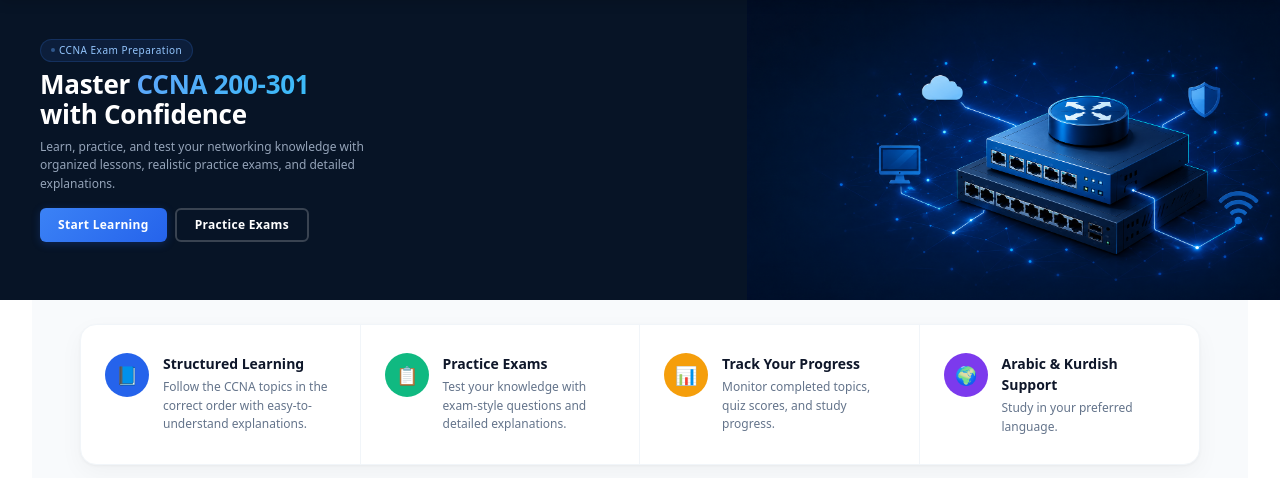
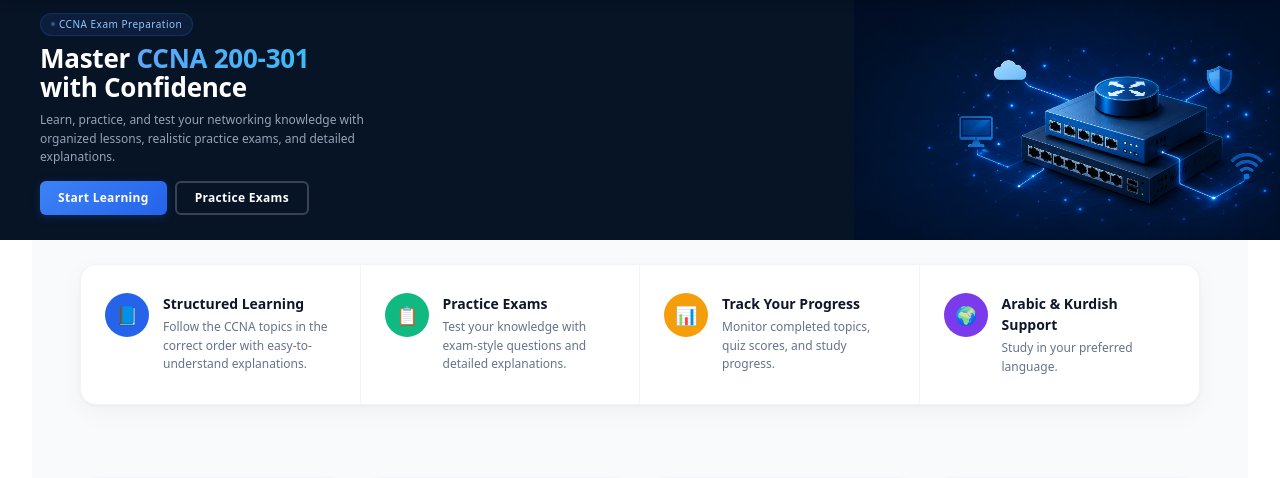
Before and after one commit to alikalary1997/NetMaster, a Django app: page / in a window 1280 px wide. Shown: the part 70-548 px from the top of the page. Run offline with Django 5.2, Linux system fonts and the light colour scheme; data comes from the database, SQL or seed files in the repository; both versions use the stored data as it was after the commit; style sheets or scripts are compiled from the project's sources.

Commit message:
chak krdni basha kan

```diff
--- a/quiz/static/quiz/css/hero.css
+++ b/quiz/static/quiz/css/hero.css
@@ -3,11 +3,11 @@
 .hero-section {
     position: relative;
     width: 100vw;
-    height: 300px;
+    height: 240px;
     margin-left: calc(-50vw + 50%);
     margin-right: calc(-50vw + 50%);
     display: flex;
-    align-items: center;
+    align-items: flex-start;
     overflow: hidden;
     background-color: #071426;
     background-repeat: no-repeat;
@@ -19,7 +19,7 @@
     position: relative;
     z-index: 2;
     width: 100%;
-    margin: -24px auto 0;
+    margin: 8px auto 0;
     padding: 0 40px;
     display: flex;
 }
```
Also changed, not shown: db.sqlite3.
